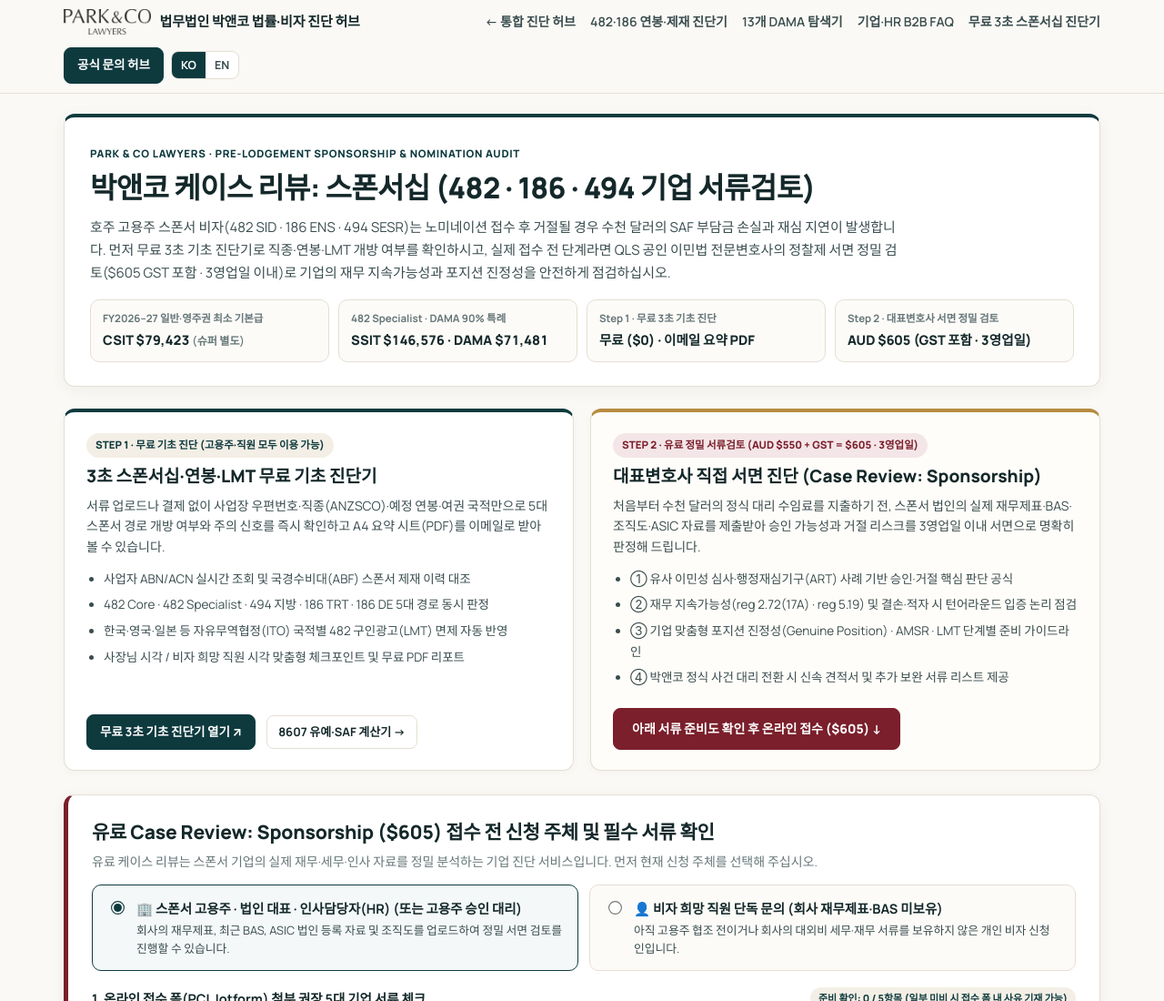
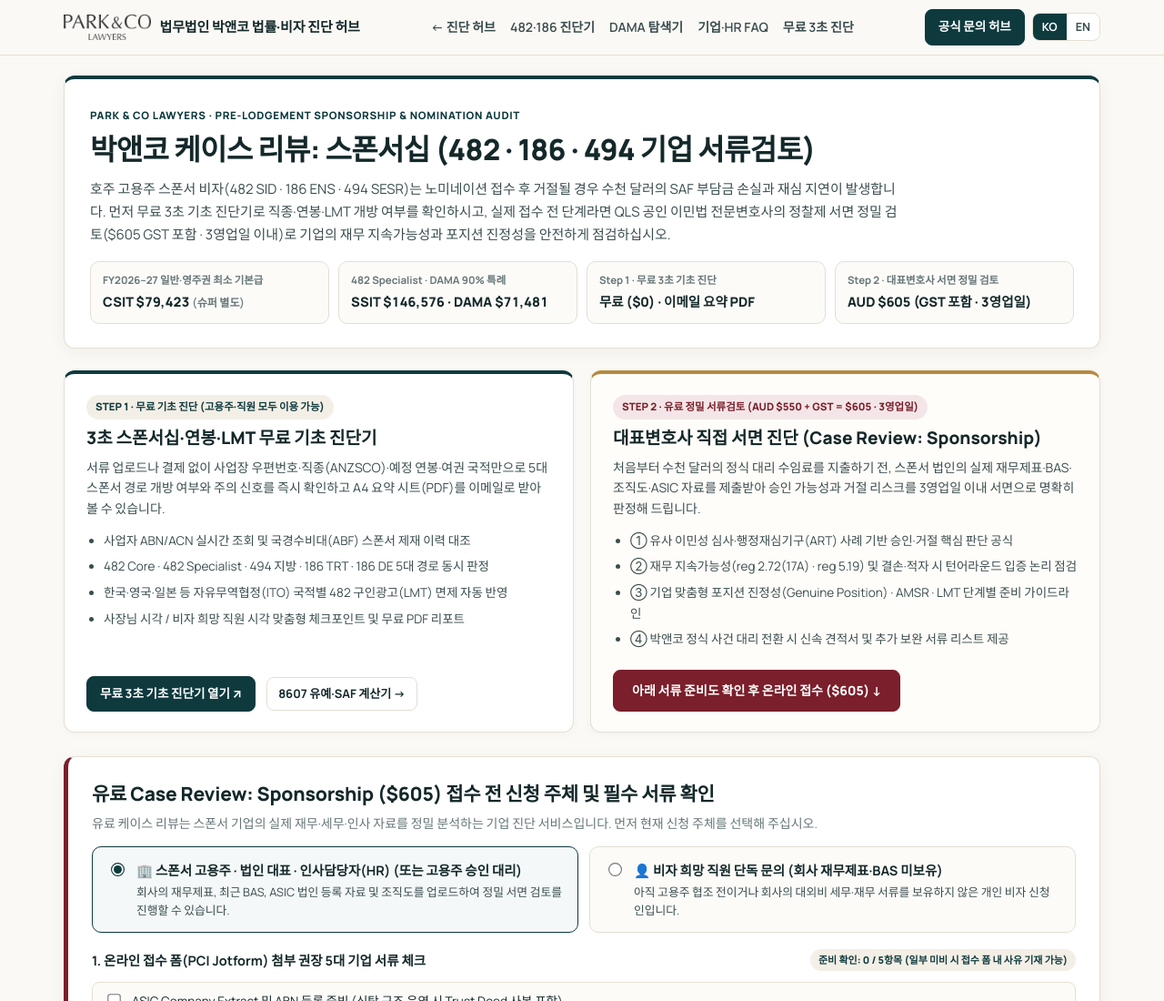
Before and after one commit to changa9090/changa9090.github.io, a plain HTML site: page case-review-sponsorship/index.html in a window 1280 px wide. Shown: the top 1100 px of the page at 91% size. Drawn offline with Linux system fonts and the light colour scheme; a web font is replaced by a local one.

Commit message:
style(sponsorship): keep unified header nav on single row at 1280px

```diff
--- a/case-review-sponsorship/index.html
+++ b/case-review-sponsorship/index.html
@@ -328,11 +328,11 @@
       </a>
 
       <nav class="pk-unified-nav" aria-label="Primary Navigation">
-        <a href="../" data-ko-href="../" data-en-href="../?lang=en" data-ko="← 통합 진단 허브" data-en="← Main Hub">← 통합 진단 허브</a>
-        <a href="../parkco-sid-ens-navigator/?lang=ko" data-ko-href="../parkco-sid-ens-navigator/?lang=ko" data-en-href="../parkco-sid-ens-navigator/?lang=en" data-ko="482·186 연봉·제재 진단기" data-en="482/186 Navigator">482·186 연봉·제재 진단기</a>
-        <a href="../parkco-dama-navigator/?lang=ko" data-ko-href="../parkco-dama-navigator/?lang=ko" data-en-href="../parkco-dama-navigator/?lang=en" data-ko="13개 DAMA 탐색기" data-en="13 DAMA Explorer">13개 DAMA 탐색기</a>
-        <a href="https://faq.immispecialist.com/organisations?lang=ko" data-ko-href="https://faq.immispecialist.com/organisations?lang=ko" data-en-href="https://faq.immispecialist.com/organisations?lang=en" target="_blank" rel="noopener" data-ko="기업·HR B2B FAQ" data-en="Employer B2B FAQ">기업·HR B2B FAQ</a>
-        <a href="https://faq.immispecialist.com/case-review/sponsorship/?lang=ko" data-ko-href="https://faq.immispecialist.com/case-review/sponsorship/?lang=ko" data-en-href="https://faq.immispecialist.com/case-review/sponsorship/?lang=en" target="_blank" rel="noopener" data-ko="무료 3초 스폰서십 진단기" data-en="Free 3s Compass">무료 3초 스폰서십 진단기</a>
+        <a href="../" data-ko-href="../" data-en-href="../?lang=en" data-ko="← 진단 허브" data-en="← Main Hub">← 진단 허브</a>
+        <a href="../parkco-sid-ens-navigator/?lang=ko" data-ko-href="../parkco-sid-ens-navigator/?lang=ko" data-en-href="../parkco-sid-ens-navigator/?lang=en" data-ko="482·186 진단기" data-en="482/186 Tool">482·186 진단기</a>
+        <a href="../parkco-dama-navigator/?lang=ko" data-ko-href="../parkco-dama-navigator/?lang=ko" data-en-href="../parkco-dama-navigator/?lang=en" data-ko="DAMA 탐색기" data-en="DAMA Tool">DAMA 탐색기</a>
+        <a href="https://faq.immispecialist.com/organisations?lang=ko" data-ko-href="https://faq.immispecialist.com/organisations?lang=ko" data-en-href="https://faq.immispecialist.com/organisations?lang=en" target="_blank" rel="noopener" data-ko="기업·HR FAQ" data-en="Employer FAQ">기업·HR FAQ</a>
+        <a href="https://faq.immispecialist.com/case-review/sponsorship/?lang=ko" data-ko-href="https://faq.immispecialist.com/case-review/sponsorship/?lang=ko" data-en-href="https://faq.immispecialist.com/case-review/sponsorship/?lang=en" target="_blank" rel="noopener" data-ko="무료 3초 진단" data-en="Free 3s Check">무료 3초 진단</a>
       </nav>
 
       <div class="pk-unified-actions">
```
